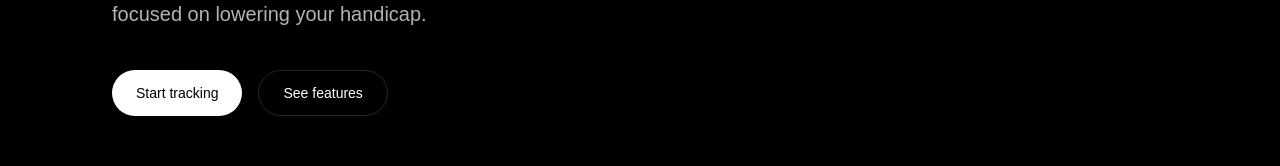
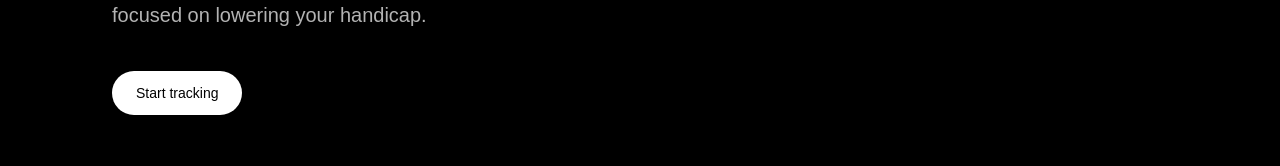
Before and after one commit to elliotjhan/golf-tracker, a Next.js app in the folder golf-tracker/: page / in a window 1280 px wide. Shown: the part 398-564 px from the top of the page. Built offline with nearby package versions, Linux system fonts and the light colour scheme.

Commit message:
remove excess button

```diff
--- a/golf-tracker/app/page.tsx
+++ b/golf-tracker/app/page.tsx
@@ -27,12 +27,6 @@ export default function Home() {
               >
                 Start tracking
               </a>
-              <a
-                href="#features"
-                className="inline-flex items-center justify-center rounded-full border border-white/15 px-6 py-3 text-sm font-medium text-white transition hover:border-white/30 hover:bg-white/5"
-              >
-                See features
-              </a>
             </div>
           </div>
         </div>
```
